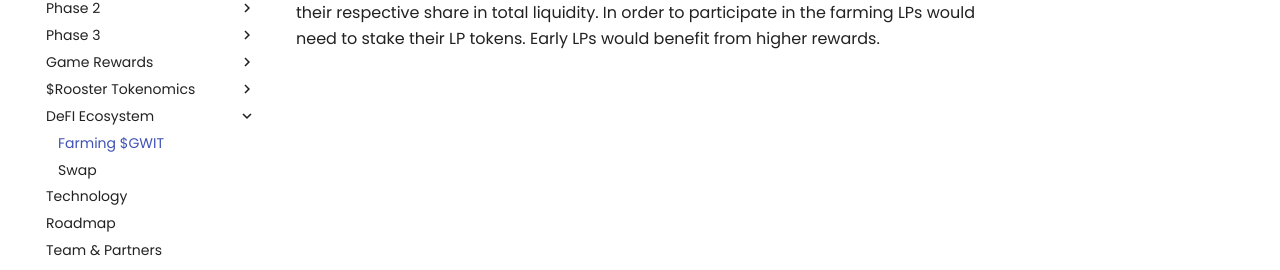
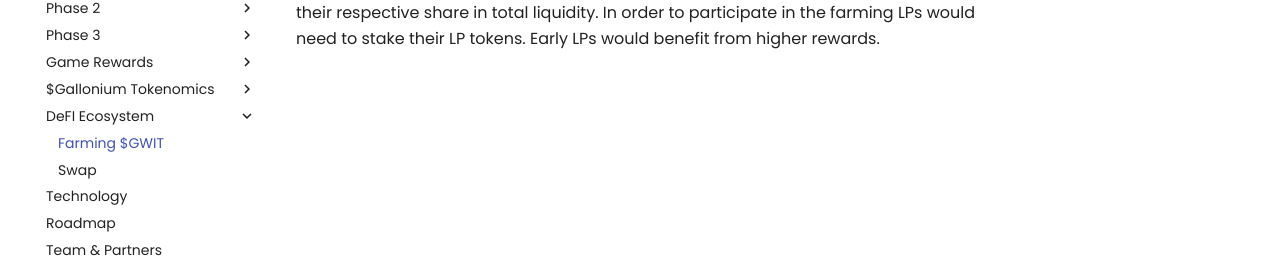
Before and after one commit to AshtreeBV/roosterwars-whitepaper, an MkDocs documentation site: the page built from docs/defi/farming.md, in a window 1280 px wide. Shown: the part 256-526 px from the top of the page. Built offline with MkDocs 1.6.1 and Material for MkDocs 9.7.7, drawn with Linux system fonts in a browser that asks for light colours.

Commit message:
[edit] naming schemes 2

```diff
--- a/mkdocs.yml
+++ b/mkdocs.yml
@@ -57,14 +57,14 @@ nav:
       - game-rewards/reward-adventure.md
       - game-rewards/reward-season.md
       - game-rewards/reward-faqs.md
-  - $Rooster Tokenomics:
+  - $Gallonium Tokenomics:
       - tokenomics/utility.md
       - tokenomics/allocation.md
       - tokenomics/token-sale-rounds.md
       - tokenomics/vesting-schedule.md
   - DeFI Ecosystem:
       - defi/index.md
-      - defi/farming-$rooster.md
+      - defi/farming.md
       - defi/swap.md
   - technology.md
   - roadmap.md
```
Also changed, not shown: docs/defi/farming.md (renamed from docs/defi/farming-$rooster.md).
